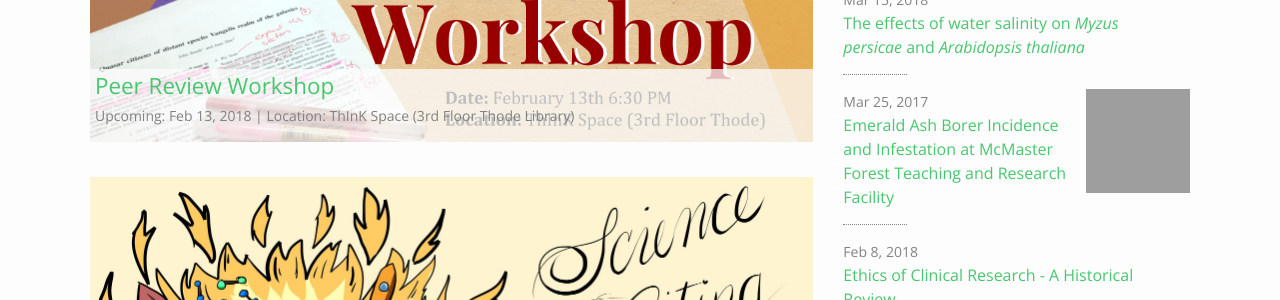
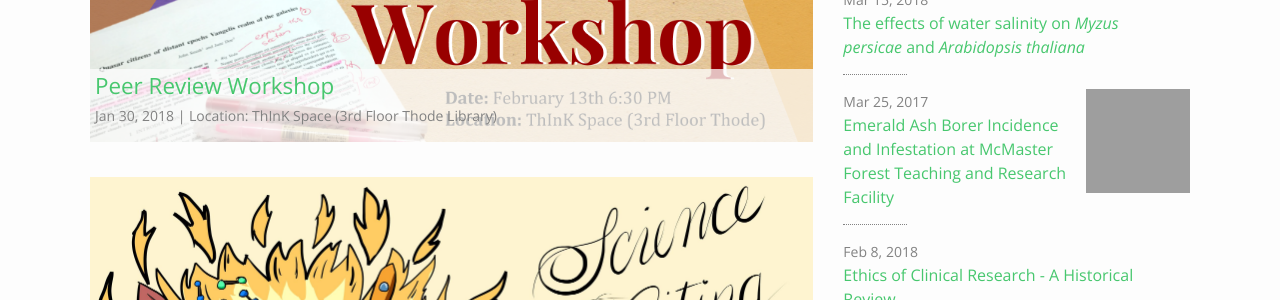
Before and after one commit to iscientist/iscientist.github.io, a Jekyll site: the page built from events.md, in a window 1280 px wide and 900 px high, scrolled down 690 px, cut to the strip 154-454 px from the top of the window. Built offline with Jekyll 4.4.1, drawn with Linux system fonts in a browser that asks for light colours; grey boxes are pictures that could not be loaded.

Commit message:
Update 2018-02-13-PeerReviewWorkshop.md

```diff
--- a/_events/2018-02-13-PeerReviewWorkshop.md
+++ b/_events/2018-02-13-PeerReviewWorkshop.md
@@ -2,7 +2,6 @@
 layout: eventpage
 title: Peer Review Workshop
 date: 2018-01-30 19:30
-upcomingDate: 2018-02-13 19:30
 location: ThInK Space (3rd Floor Thode Library)
 featureImage: 2018-02-13-PeerReviewWorkshop/PeerReviewWorkshopBanner.png
 carousel:
```
